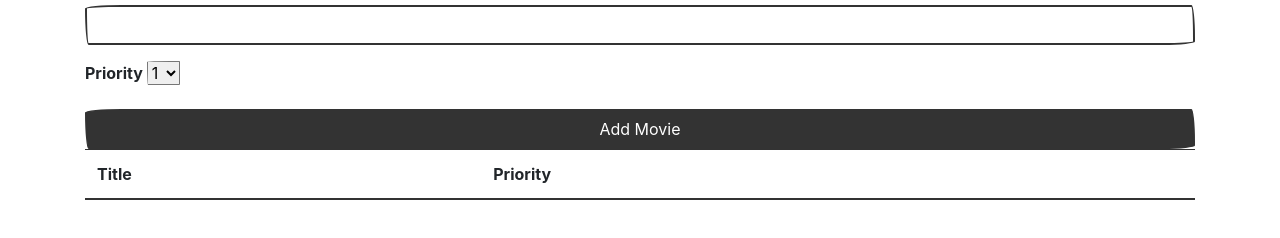
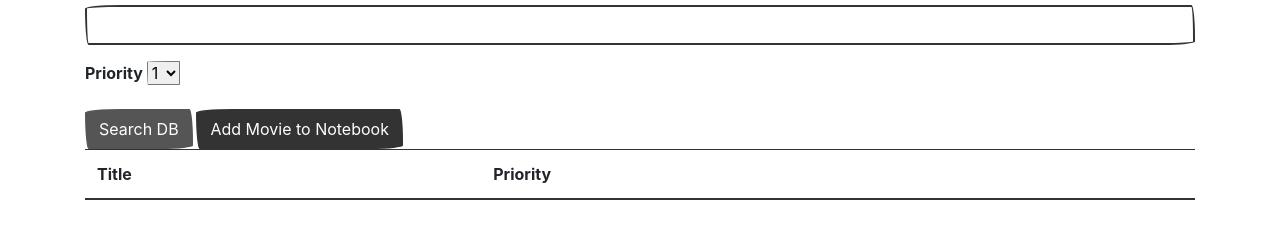
Before and after one commit to GallardoCode/kinoto, a website: page app/index.html in a window 1280 px wide. Shown: the part 126-364 px from the top of the page. Drawn offline with nearby package versions, Linux system fonts and the light colour scheme; files that its build step writes are made by us from their sources; a web font is replaced by a local one.

Commit message:
Feat: Added a new search database button

```diff
--- a/app/index.html
+++ b/app/index.html
@@ -49,7 +49,10 @@
             <option value="5">5</option>
           </select>
         </div>
-        <input type="submit" value="Add Movie" class="btn btn-primary btn-block">
+        <div class="btn-group-justified" role="group">
+          <input type="submit" value="Search DB" id="search-button"class="btn btn-secondary">
+          <input type="submit" value="Add Movie to Notebook" id="add-button"class="btn btn-primary">
+        </div>
       </form>
       <table class="table table-striped">
         <thead>
```
